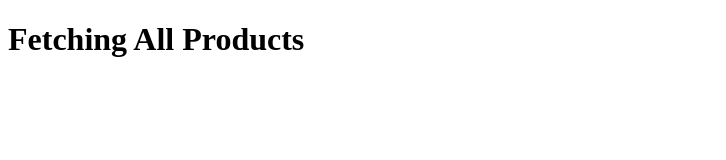
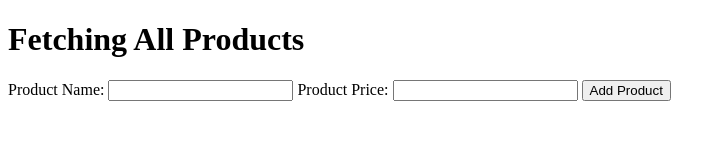
Before and after one commit to sachin14848/js-project, a website: page node/views/products.html in a window 1280 px wide. Shown: the whole page, without its empty margins (0-726 px from the left). Drawn offline with Linux system fonts and the light colour scheme.

Commit message:
feat: update product routes to include API prefix and enhance product form in HTML

```diff
--- a/node/index.js
+++ b/node/index.js
@@ -14,7 +14,7 @@ app.get('/', (req, res) => {
 });
 
 app.use('/order', orderRoutes);
-app.use('/product', productRoutes);
+app.use('/api/product', productRoutes);
 app.use('/user', userRoutes);
 app.use('/books', bookRoutes);
 app.use('/students', studentRoutes);
--- a/node/views/products.html
+++ b/node/views/products.html
@@ -7,5 +7,12 @@
 </head>
 <body>
     <h1>Fetching All Products</h1>
+    <form>
+        <label for="productName">Product Name:</label>
+        <input type="text" id="productName" name="productName">
+        <label for="productPrice">Product Price:</label>
+        <input type="text" id="productPrice" name="productPrice">
+        <button type="submit">Add Product</button>
+    </form>
 </body>
 </html>
```
